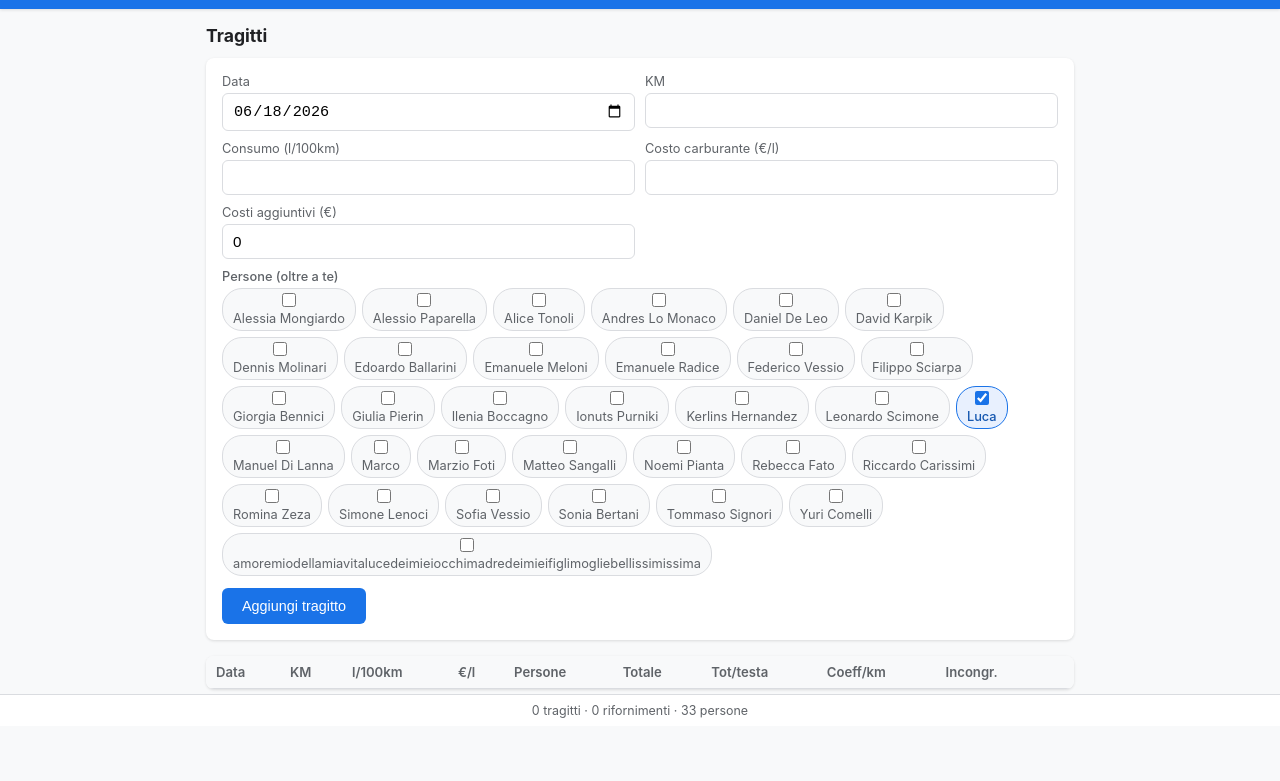
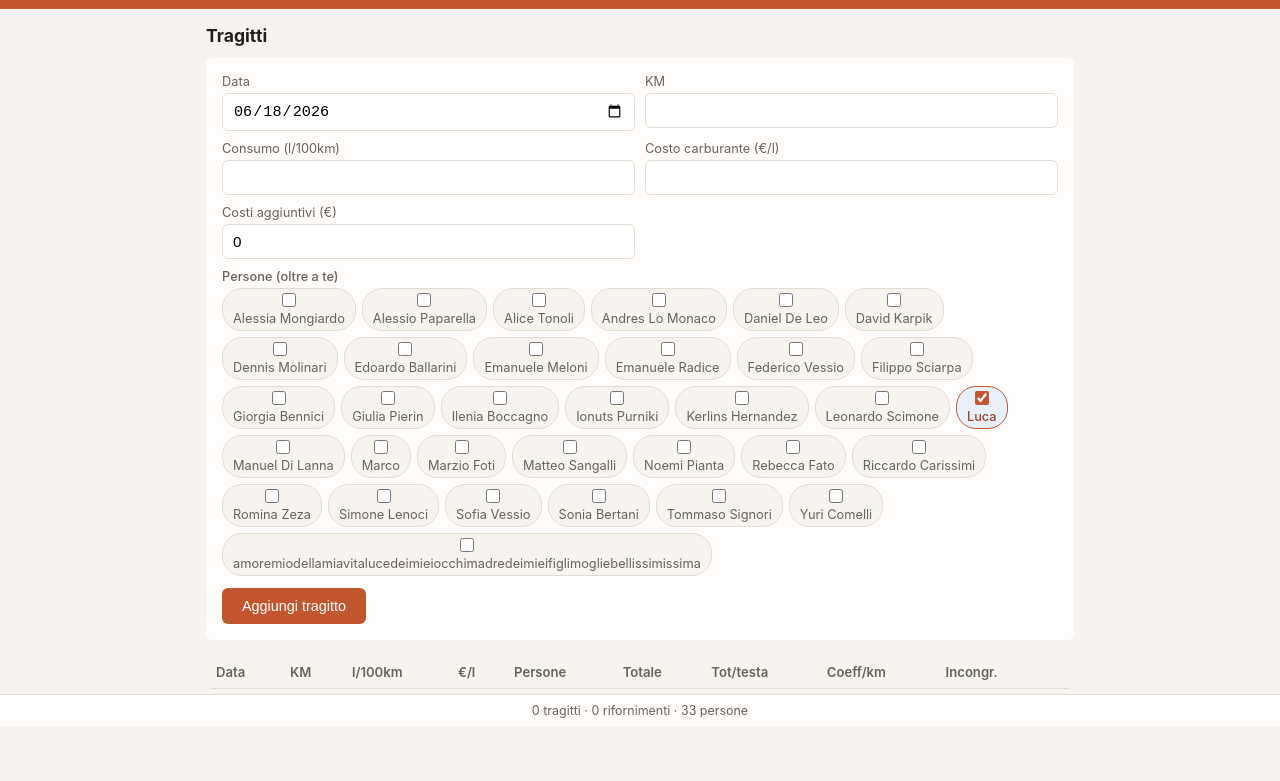
Before and after one commit to cookkie03/pwa, a plain HTML site: page fuel-manager/index.html in a window 1280 px wide. Shown: the part 74-855 px from the top of the page. Drawn offline with Linux system fonts and the light colour scheme; no server answers.

Commit message:
style(fuel-manager): nuova palette editoriale terracotta con dark mode automatico

```diff
--- a/fuel-manager/style.css
+++ b/fuel-manager/style.css
@@ -5,17 +5,32 @@
 }
 
 :root {
-  --primary: #1a73e8;
-  --primary-dark: #1557b0;
-  --danger: #d93025;
-  --success: #188038;
-  --bg: #f8f9fa;
-  --card: #fff;
-  --text: #202124;
-  --text-secondary: #5f6368;
-  --border: #dadce0;
-  --radius: 8px;
-  --shadow: 0 1px 3px rgba(0,0,0,0.12);
+  --primary: #c2562f;
+  --primary-dark: #a3431f;
+  --danger: #a8412f;
+  --success: #6b7a3f;
+  --bg: #f7f3ee;
+  --card: #fffdfb;
+  --text: #241f1a;
+  --text-secondary: #6b6259;
+  --border: #e3dcd2;
+  --radius: 6px;
+  --shadow: none;
+  --font-serif: ui-serif, Georgia, 'Times New Roman', serif;
+}
+
+@media (prefers-color-scheme: dark) {
+  :root {
+    --primary: #e07a4d;
+    --primary-dark: #f0936a;
+    --danger: #d97e6b;
+    --success: #9caf6b;
+    --bg: #1b1714;
+    --card: #241f1a;
+    --text: #f2ece4;
+    --text-secondary: #b3a99d;
+    --border: #3a322b;
+  }
 }
 
 body {
```
